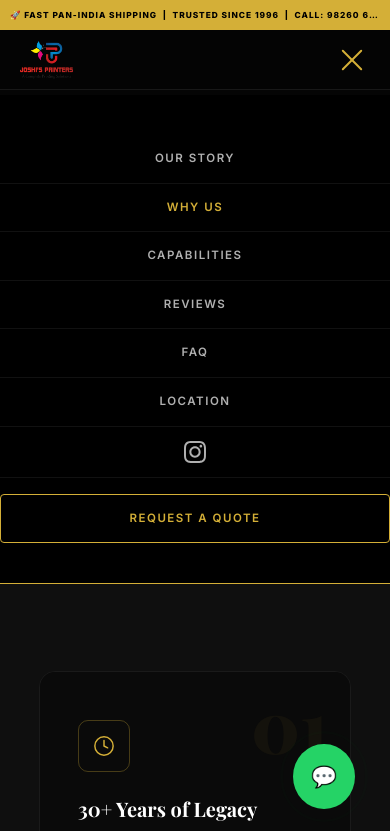
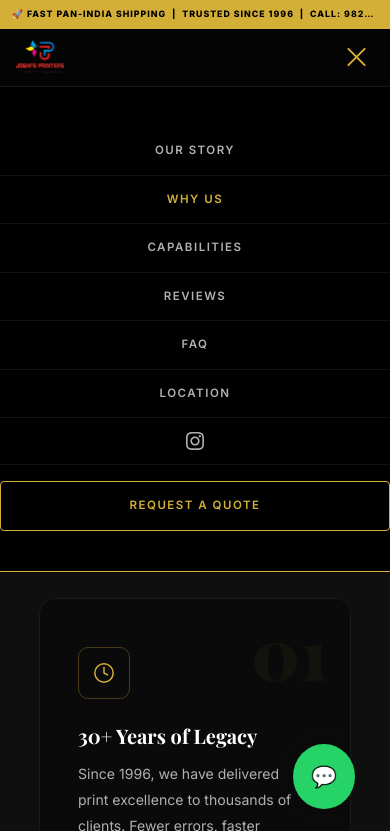
Before and after one commit to og-joshi/joshisprinters, a plain HTML site: page ORIGINAL WEBSITE LIVE FILES/why-us.html in a window 390 px wide. Both pictures are taken after a click on the element 351 px from the left and 59 px from the top of the page. Shown: the top 831 px of the page. Drawn offline with nearby package versions, Linux system fonts and the light colour scheme.

Commit message:
new page animation remove

```diff
--- a/ORIGINAL WEBSITE LIVE FILES/style.css
+++ b/ORIGINAL WEBSITE LIVE FILES/style.css
@@ -43,14 +43,7 @@ nav.scrolled .nav-logo img { height: 42px; }
 .quote-btn { border: 1px solid var(--gold) !important; padding: 10px 22px; color: var(--gold) !important; border-radius: 4px; }
 .quote-btn:hover { background: var(--gold) !important; color: #000 !important; }
 .quote-btn::after, .insta-nav::after { display: none !important; }
-.insta-nav svg {
-    width: 22px;
-    height: 22px;
-    fill: var(--text-dim);
-    transition: var(--transition-smooth);
-    display: block;
-    margin: 0 auto;
-}
+.insta-nav svg { width: 18px; height: 18px; fill: var(--text-dim); transition: var(--transition-smooth); display: block; }
 .insta-nav:hover svg { fill: var(--insta); transform: translateY(-2px); }
 .mobile-menu-btn { display: none; cursor: pointer; flex-direction: column; gap: 5px; padding: 5px; }
 .mobile-menu-btn span { display: block; width: 25px; height: 2px; background: var(--gold); transition: 0.3s; border-radius: 2px; }
@@ -210,18 +203,7 @@ nav.scrolled .nav-logo img { height: 42px; }
 .cta-btn-secondary:hover { background: var(--gold); color: #000; transform: translateY(-6px); }
 
 /* HERO (index only) */
-.hero {
-    min-height: auto;
-    height: auto;
-    display: flex;
-    align-items: flex-start;
-    justify-content: center;
-    text-align: center;
-    padding: 40px 10% 80px;
-    background: radial-gradient(circle at 30% 50%, #1c1200 0%, #050505 60%);
-    position: relative;
-    overflow: hidden;
-}
+.hero { height: 92vh; display: flex; align-items: center; justify-content: center; text-align: center; padding: 0 10%; background: radial-gradient(circle at 30% 50%, #1c1200 0%, #050505 60%); position: relative; overflow: hidden; }
 .hero::before { content: ''; position: absolute; inset: 0; background: radial-gradient(ellipse at 70% 50%, rgba(212,175,55,.04) 0%, transparent 70%); pointer-events: none; }
 .hero-content { max-width: 900px; position: relative; z-index: 1; }
 .hero-eyebrow { color: var(--text-dim); margin-bottom: 20px; letter-spacing: 5px; text-transform: uppercase; font-size: .82rem; font-weight: 500; }
@@ -286,21 +268,72 @@ footer { background: #020202; border-top: 1px solid #111; padding: 60px 10% 40px
 .footer-social svg { width: 16px; height: 16px; fill: currentColor; }
 .footer-bottom { border-top: 1px solid #111; padding-top: 28px; text-align: center; color: #333; font-size: .65rem; letter-spacing: 2.5px; text-transform: uppercase; max-width: 1200px; margin: 28px auto 0; }
 
-/* ==================== MOBILE FIX ==================== */
+/* ====================================================
+   MOBILE — 968px and below
+   ==================================================== */
 @media (max-width: 968px) {
-    :root { --nav-height: 65px; } /* KEY FIX — reduces nav on mobile */
+    /* FIX: update variable so nav-links dropdown aligns correctly */
+    :root { --nav-height: 62px; }
     body { cursor: auto; }
-    .top-bar { font-size: 0.52rem; letter-spacing: 1px; padding: 8px 10px; white-space: nowrap; overflow: hidden; text-overflow: ellipsis; }
-    .nav-logo img { height: 40px; }
-    .nav-links { position: fixed; top: var(--nav-height); left: 0; width: 100%; flex-direction: column; background: #000; padding: 40px 0; gap: 0; border-bottom: 1px solid var(--gold); transform: translateY(-110%); transition: transform .4s ease; z-index: 999; }
-    .nav-links.open { transform: translateY(0); }
-    .nav-links a { padding: 14px 0; width: 100%; text-align: center; border-bottom: 1px solid #111; cursor: auto; }
-    .nav-links a::after { display: none; }
-    .quote-btn { margin: 16px auto 0 !important; display: inline-block !important; }
-    .mobile-menu-btn { display: flex; }
+
+    /* TOP BAR — shorter text on mobile */
+    .top-bar {
+        font-size: 0.55rem;
+        letter-spacing: 1px;
+        padding: 7px 12px;
+        white-space: nowrap;
+        overflow: hidden;
+        text-overflow: ellipsis;
+    }
+
+    /* NAV — fixed height matching variable */
+    nav {
+        height: var(--nav-height);
+        min-height: var(--nav-height);
+        padding: 0 5%;
+    }
+
+    /* LOGO — fits cleanly in 62px nav */
+    .nav-logo img {
+        height: 38px;
+        width: auto;
+        display: block;
+    }
+    nav.scrolled .nav-logo img { height: 34px; }
+
+    /* HAMBURGER */
+    .mobile-menu-btn { display: flex; align-items: center; }
     .mobile-menu-btn.open span:nth-child(1) { transform: translateY(7px) rotate(45deg); }
     .mobile-menu-btn.open span:nth-child(2) { opacity: 0; }
     .mobile-menu-btn.open span:nth-child(3) { transform: translateY(-7px) rotate(-45deg); }
+
+    /* DROPDOWN — uses the same --nav-height variable so it's always flush */
+    .nav-links {
+        position: fixed;
+        top: var(--nav-height);
+        left: 0;
+        width: 100%;
+        flex-direction: column;
+        background: #000;
+        padding: 40px 0;
+        gap: 0;
+        border-bottom: 1px solid var(--gold);
+        transform: translateY(-110%);
+        transition: transform .4s ease;
+        z-index: 999;
+    }
+    .nav-links.open { transform: translateY(0); }
+    .nav-links a {
+        padding: 14px 0;
+        width: 100%;
+        text-align: center;
+        border-bottom: 1px solid #111;
+        cursor: auto;
+    }
+    .nav-links a::after { display: none; }
+    .quote-btn { margin: 16px auto 0 !important; display: inline-block !important; }
+
+    /* LAYOUT */
     .about-grid { grid-template-columns: 1fr; gap: 40px; }
     .why-grid { grid-template-columns: 1fr; }
     .why-card { border-right: none !important; }
@@ -313,37 +346,43 @@ footer { background: #020202; border-top: 1px solid #111; padding: 60px 10% 40px
     .map-side { min-height: 300px; }
     .map-side iframe { min-height: 300px; }
     .footer-grid { grid-template-columns: 1fr; gap: 35px; }
+
+    /* FLOATING BUTTON */
     .float-ws .ws-text { display: none; }
     .float-ws { padding: 15px 18px; border-radius: 50%; cursor: auto; }
-    .back-to-top, .btn, .filter-btn, .shop-btn, .cta-btn-primary, .cta-btn-secondary, .detail-item a, .maps-link, .footer-col a, .footer-social a, .faq-question, .page-back-link { cursor: auto; }
+
+    /* CURSOR OFF */
     .cursor-dot, .cursor-ring { display: none; }
-    .faq-question { padding: 20px 22px; }
+
+    /* ALL CURSOR RESETS */
+    .back-to-top, .btn, .filter-btn, .shop-btn, .cta-btn-primary,
+    .cta-btn-secondary, .detail-item a, .maps-link, .footer-col a,
+    .footer-social a, .faq-question, .page-back-link { cursor: auto; }
+
+    /* FAQ */
+    .faq-question { padding: 20px 22px; cursor: auto; }
     .faq-answer-inner { padding: 0 22px 22px; }
+
+    /* PAGE HERO */
+    .page-hero { padding: 70px 6% 60px; }
 }
+
+/* ====================================================
+   SMALL PHONES — 500px and below
+   ==================================================== */
 @media (max-width: 500px) {
-    .hero {
-        min-height: unset !important;
-        height: auto !important;
-        padding: 20px 5% 60px !important;
+    /* Keep variable consistent with explicit nav height */
+    :root { --nav-height: 58px; }
+
+    nav {
+        height: var(--nav-height);
+        min-height: var(--nav-height);
+        padding: 0 4%;
     }
-    nav {
-        padding: 0 5%;
-        height: 60px;
-        min-height: 60px;
-}
+
     .nav-logo img {
-        height: 38px;
+        height: 34px;
         width: auto;
-        display: block;
-}
-    .mobile-menu-btn {
-        display: flex;
-        align-items: center;
-        justify-content: center;
-    }
-    .mobile-menu-btn span {
-        width: 28px;
-        height: 2px;
     }
     .insta-nav {
         display: flex;
@@ -351,7 +390,11 @@ footer { background: #020202; border-top: 1px solid #111; padding: 60px 10% 40px
         align-items: center;
         width: 100%;
     }
-    .process-grid {
-        grid-template-columns: 1fr;
+    .hero {
+        height: auto;
+        min-height: unset;
+        padding: 60px 5% 70px;
     }
+
+    .process-grid { grid-template-columns: 1fr; }
 }
--- a/ORIGINAL WEBSITE LIVE FILES/why-us.html
+++ b/ORIGINAL WEBSITE LIVE FILES/why-us.html
@@ -11,11 +11,6 @@
 </head>
 <body>
 
-<div class="loader" id="loader">
-    <img src="001.png" alt="Joshi's Printers" class="loader-logo">
-    <div class="loader-bar-wrap"><div class="loader-bar"></div></div>
-    <p class="loader-text">The Joshi's Difference</p>
-</div>
 <div class="cursor-dot" id="cursorDot"></div>
 <div class="cursor-ring" id="cursorRing"></div>
 
```
Also changed, not shown: ORIGINAL WEBSITE LIVE FILES/about.html (+2 -7 lines), ORIGINAL WEBSITE LIVE FILES/capabilities.html (+0 -5 lines), ORIGINAL WEBSITE LIVE FILES/index.html (+2 -2 lines).
